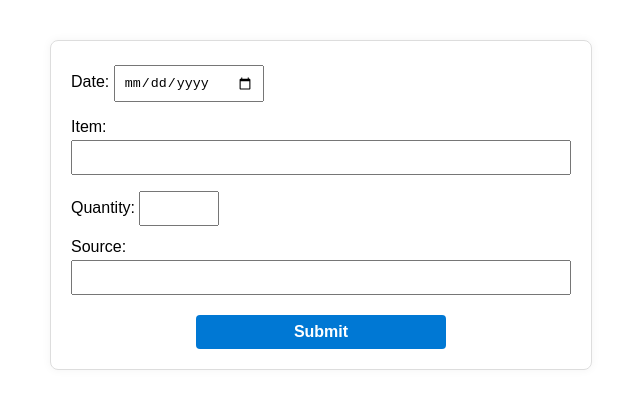
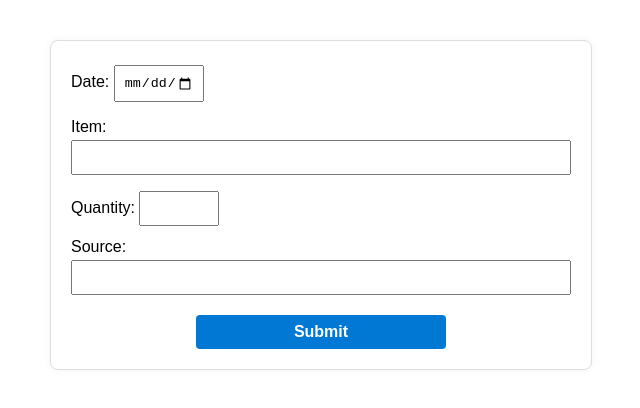
Before and after one commit to IstosMedical/istock, a plain HTML site: page inward.html in a window 1280 px wide. Shown: the full height of the page, 319-959 px from the left. Drawn offline with Linux system fonts and the light colour scheme.

Commit message:
Update inward.html

```diff
--- a/inward.html
+++ b/inward.html
@@ -2,7 +2,7 @@
 <html lang="en">
 <head>
   <meta charset="UTF-8">
-  <title>ISTOCK Inward Submission</title>
+  <title>iSTOCK Inward Submission</title>
   <style>
     body {
       font-family: Arial, sans-serif;
@@ -55,7 +55,7 @@
 <head>
   <meta charset="UTF-8" />
   <meta name="viewport" content="width=device-width, initial-scale=1.0" />
-  <title>📦 ISTOCK Inward Submission</title>
+  <title>📦 iSTOCK Inward Submission</title>
   <style>
     body {
       font-family: Arial, sans-serif;
@@ -106,7 +106,7 @@
   <form id="inwardForm" method="POST" action="https://script.google.com/macros/s/AKfycbwfNc9eaJR2x0nKgudFew3jBC0x0YPrbjH0QGUjXo61MJTjKuDQMHJUQxoinQuKid0S/exec" target="hiddenFrame">
 <style>
   .half-width {
-    width: 30%;
+    width: 18%;
     box-sizing: border-box;
   }
 </style>
```
